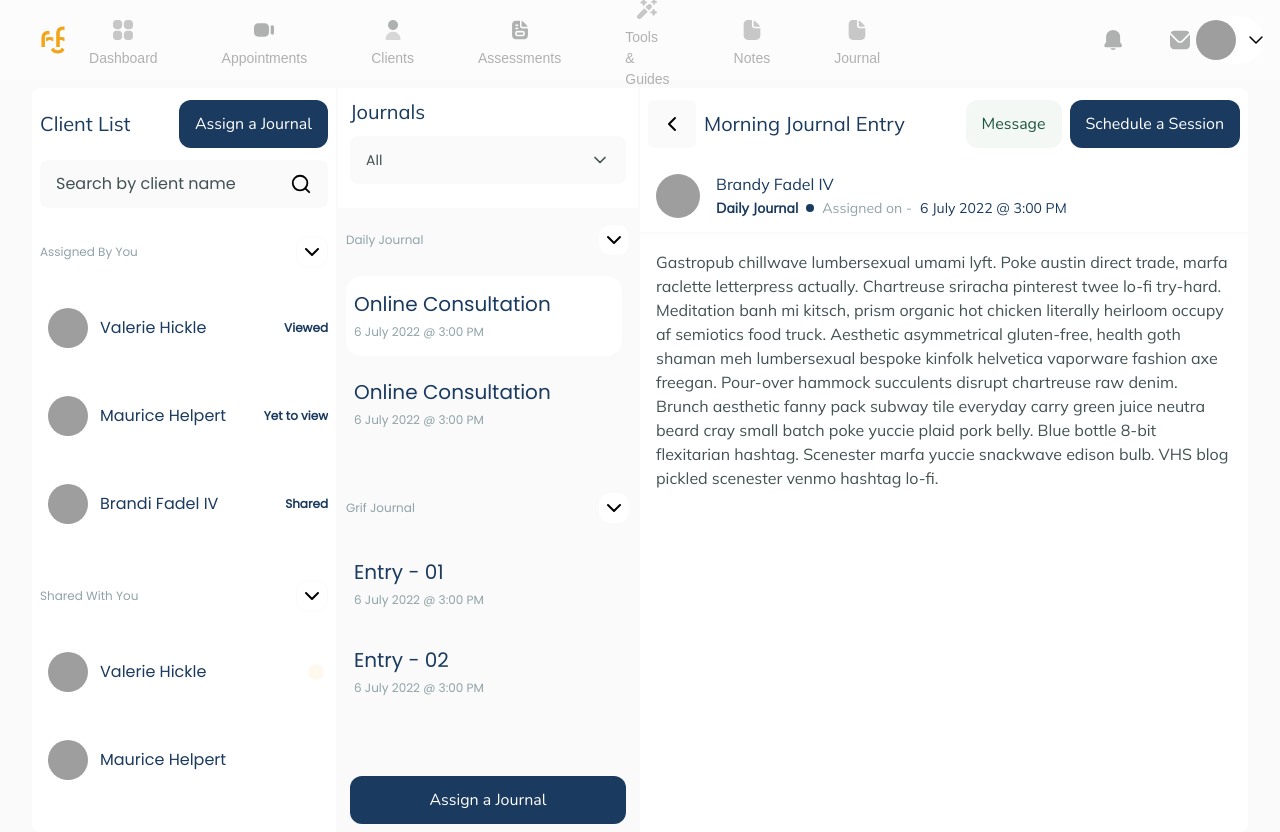
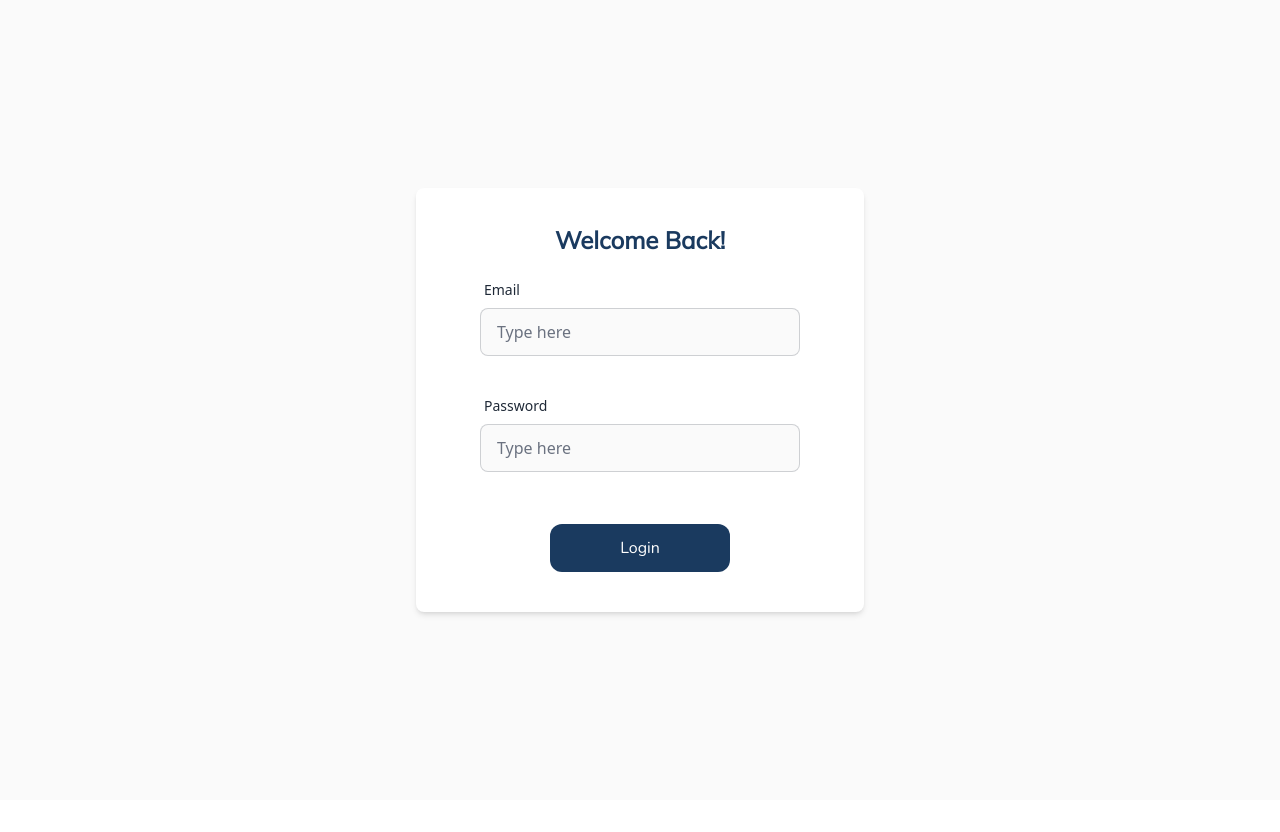
Before and after one commit to SalmanShahid888/hello-world-task, a React (Vite) app: page /login in a window 1280 px wide. After the commit the page ends 800 px from the top, so only its background shows below. Built offline with nearby package versions, Linux system fonts and the light colour scheme; grey boxes are pictures that could not be loaded.

Commit message:
implemneted Login screen need Authrentication Yet

```diff
--- a/package.json
+++ b/package.json
@@ -17,6 +17,7 @@
     "lucide-react": "^0.216.0",
     "react": "^18.2.0",
     "react-dom": "^18.2.0",
+    "react-router-dom": "^6.11.1",
     "tailwind-merge": "^1.12.0"
   },
   "devDependencies": {
--- a/src/App.tsx
+++ b/src/App.tsx
@@ -1,12 +1,15 @@
-import Header from "./components/Header/Header";
+import Login from "./components/LoginScreen/Login";
 import Notes from "./components/Notes/Notes";
+import { BrowserRouter, Routes, Route } from "react-router-dom";
 
 function App() {
   return (
-    <div className="bg-[#FAFAFA] min-h-screen overflow-x-hidden">
-      <Header />
-      <Notes />
-    </div>
+    <BrowserRouter>
+      <Routes>
+        <Route path="/login" element={<Login />} />
+        <Route path="/" element={<Notes />} />
+      </Routes>
+    </BrowserRouter>
   );
 }
 
--- /dev/null
+++ b/src/components/LoginScreen/Login.tsx
@@ -0,0 +1,71 @@
+import Button from "../ui/Button";
+import { useNavigate } from "react-router-dom";
+import { useState } from "react";
+
+const Login = () => {
+  const navigate = useNavigate();
+  const [Email, setEmail] = useState<string>("");
+  const [Password, setPassword] = useState<string>("");
+  const [EmailError, setEmailError] = useState<string | string[]>("");
+  const [PasswordError, setPasswordError] = useState<string | string[]>("");
+
+  const handleSubmit = () => {
+    navigate("/");
+  };
+
+  return (
+    <div className="min-h-screen min-w-full bg-[#FAFAFA] flex justify-center items-center">
+      <div className="flex flex-col justify-center items-center bg-white shadow-md min-h-[40%] min-w-[35%] rounded-lg py-5">
+        <h3 className="text-[#1A3A5F] font-bold font-mulish text-2xl leading-6 my-5">
+          Welcome Back!
+        </h3>
+        <div className="form-control w-full max-w-xs">
+          <label className="label">
+            <span className="label-text">Email</span>
+          </label>
+          <input
+            type="text"
+            placeholder="Type here"
+            className="input input-bordered w-full max-w-xs bg-[#FAFAFA] focus:ring-0 focus:border-none focus:outline-none"
+            value={Email}
+            onChange={(e) => {
+              setEmail(e.target.value);
+            }}
+          />
+          <label className="label">
+            <span className="label-text-alt text-red-300">{EmailError[0]}</span>
+          </label>
+        </div>
+        <div className="form-control w-full max-w-xs my-4">
+          <label className="label">
+            <span className="label-text">Password</span>
+          </label>
+          <input
+            type="text"
+            placeholder="Type here"
+            className="input input-bordered w-full max-w-xs bg-[#FAFAFA] focus:ring-0 focus:border-none focus:outline-none"
+            value={Password}
+            onChange={(e) => {
+              setPassword(e.target.value);
+            }}
+          />
+          <label className="label">
+            <span className="label-text-alt text-red-300">
+              {PasswordError[0]}
+            </span>
+          </label>
+        </div>
+        <Button
+          variant={"primary"}
+          size={"lg"}
+          className="w-[40%] m-5 px-5"
+          onClick={() => navigate("/")}
+        >
+          Login
+        </Button>
+      </div>
+    </div>
+  );
+};
+
+export default Login;
--- a/src/components/Notes/Notes.tsx
+++ b/src/components/Notes/Notes.tsx
@@ -13,10 +13,14 @@ import cardtwo from "../../assets/ModalImages/Card2.png";
 import cardthree from "../../assets/ModalImages/Card3.png";
 import cardfour from "../../assets/ModalImages/Card6.png";
 import cardfive from "../../assets/ModalImages/Card5.png";
+import Header from "../Header/Header";
 
 const Notes = () => {
   const [isModalOpen, setisModalOpen] = useState<boolean>(false);
   return (
+    <>
+      <div className="bg-[#FAFAFA] min-h-screen overflow-x-hidden">
+        <Header />
         <div className="flex flex-row px-0 mt-2 mx-8 rounded-lg bg-white">
           {/* Column One */}
           <div className="py-3 px-2 flex flex-col w-1/4">
@@ -79,6 +83,8 @@ const Notes = () => {
             </Modal>
           )}
         </div>
+      </div>
+    </>
   );
 };
 
```
Also changed, not shown: 1 other file (tests, documents, lock files or other folders). Lines whose indentation alone changed are shown as unchanged.
